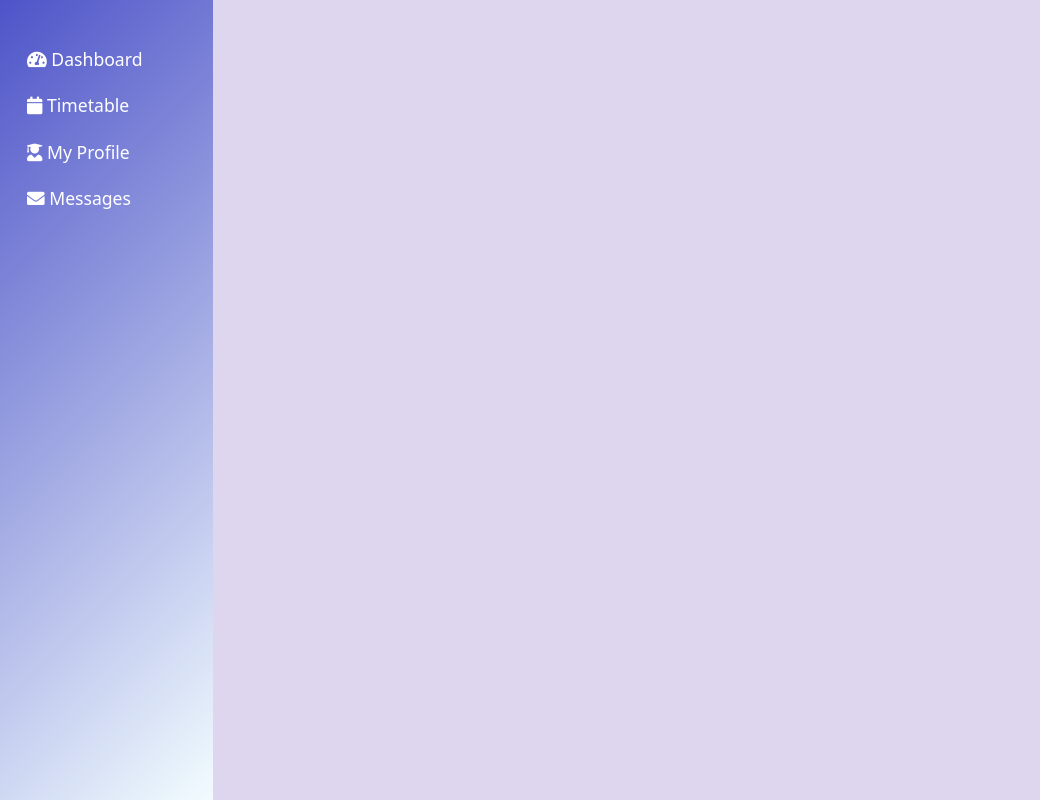
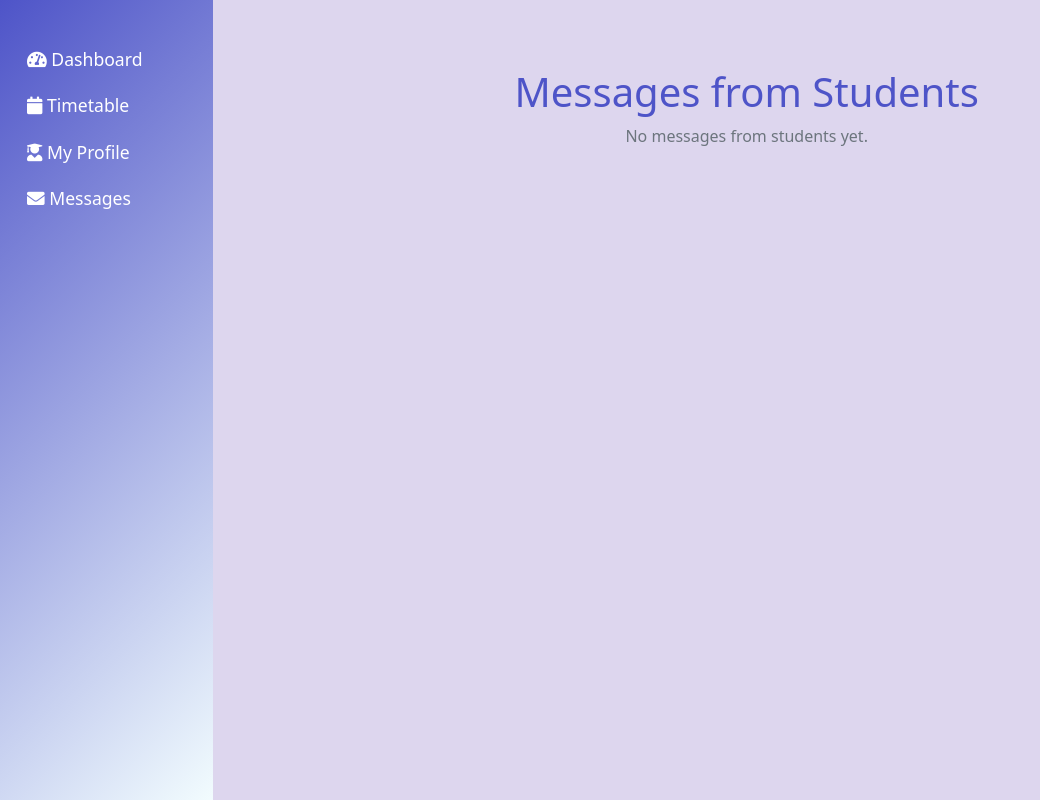
Before and after one commit to arhamzahid23571113/Team-Aardvark, a Django app: template tutorials/templates/admin_messages_students.html in a window 1280 px wide. Shown: the part 56-856 px from the top of the page, without its empty margins (0-1040 px from the left). Run offline with Django 3.2, Linux system fonts and the light colour scheme; the template is opened without the code that fills it, so the values that code supplies are empty; some libraries are stand-ins or nearby versions.

Commit message:
finish admin_message_students

```diff
--- a/tutorials/templates/admin_messages_students.html
+++ b/tutorials/templates/admin_messages_students.html
@@ -1,16 +1,31 @@
 {% extends "dashboard_base_admin.html" %}
 {% block title %} Admin messages from students {% endblock %}
+<!-- For Admins to view all student messages -->
+
 {% block content %}
-
-
-
-
-
-
-
-
-
-
-
-
+<div class="container mt-5">
+ <h1 class="text-center text-dashboard-purple mt-4">Messages from Students</h1>
+    {% if message %}
+    <div class="row"></div>
+    {% for message in messages%}
+       <div class="col-md-4 mb-4">
+          <div class="card bg-light shadow">
+                <div class="card-header bg-dashboard-purple text-white">
+                    Student Message
+                </div>
+                <div class="card-body">
+                    <h5 class="card-title">Role: {{ message.role }}</h5>
+                    <p class="card-text">{{ message.message }}</p>
+                </div>
+                <div class="card-footer text-muted">
+                    Sent on: {{ message.timestamp|date:"F j, Y, g:i a" }}
+                </div>
+            </div>
+        </div>
+        {% endfor %}
+    </div>
+    {% else %}
+    <p class="text-center text-muted">No messages from students yet.</p>
+   {% endif %}
+</div>
 {% endblock %}
```
